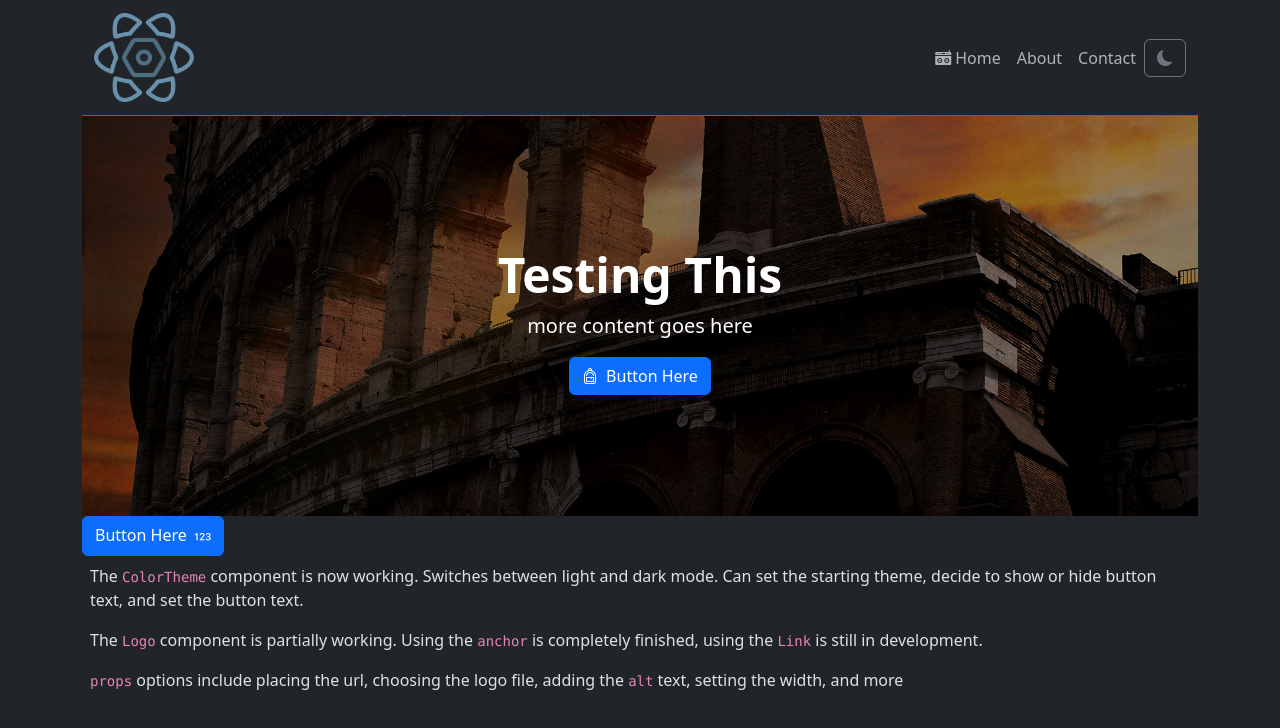
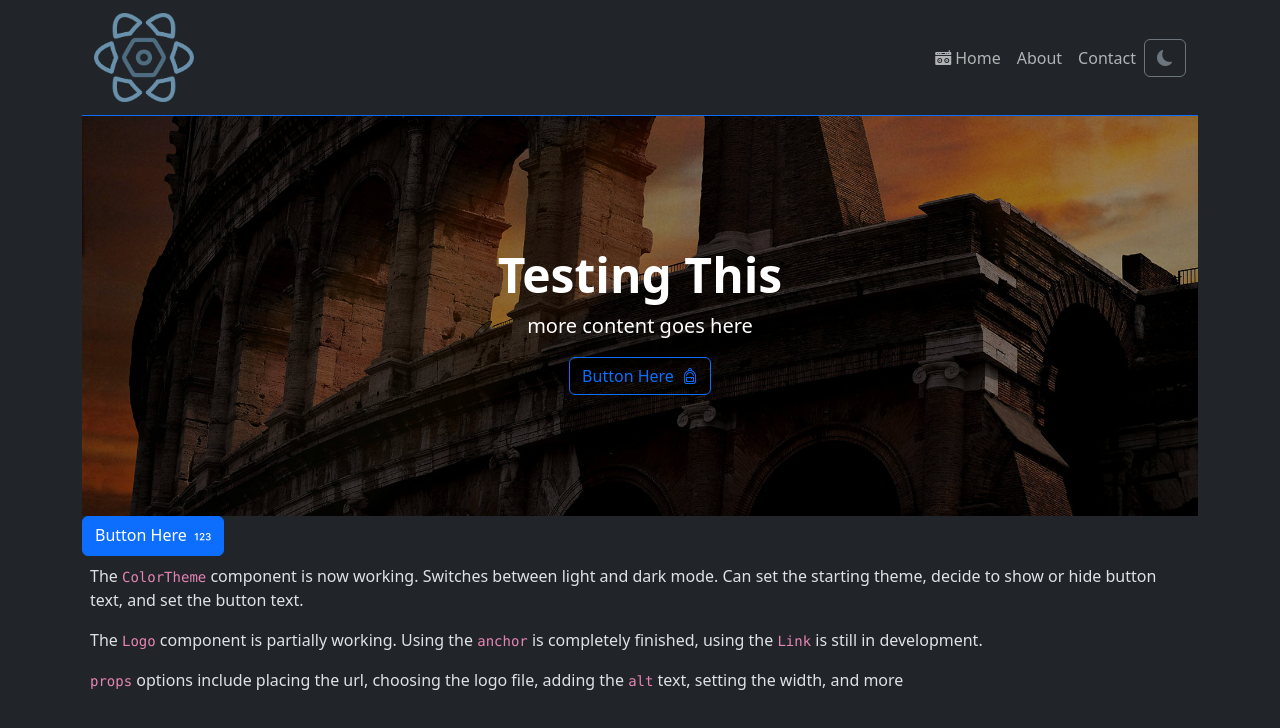
Before and after one commit to c-uliano/react-frontend-components, a React (Vite) app: page / in a window 1280 px wide. Shown: the top 728 px of the page. Built offline with nearby package versions, Linux system fonts and the light colour scheme.

Commit message:
moved Button props for Hero to object

```diff
--- a/src/App.tsx
+++ b/src/App.tsx
@@ -10,12 +10,18 @@ function App() {
         document.title = "React Component Library";
     }, []);
 
+    const addButtonProps = {
+        text: 'Button Here',
+        variant: 'btn-outline-primary',
+        icon: 'bi-backpack',
+        iconPosition: 'end'
+    }
+
     return (
         <div className="container-sm">
             <Header />
 
-            {/* TODO: move the buttonProps into an object and spread them here */}
-            <Hero h1Header="Testing This" content="more content goes here" imgUrl="../../src/assets/roma.jpg" bgPosition="bottom center" link="#" btnText="Button Here" buttonProps={{url: '/', text: 'Button Here', variant: 'btn-primary', icon: "bi-backpack", iconPosition: 'start'}} />
+            <Hero h1Header="Testing This" content="more content goes here" imgUrl="../../src/assets/roma.jpg" bgPosition="bottom center" link="#" btnText="Button Here" buttonProps={addButtonProps} />
 
             <Button text="Button Here" variant="btn-primary" icon="bi-123" iconPosition="end" btnType="input" type="reset" iconAlign="middle" />
 
```
